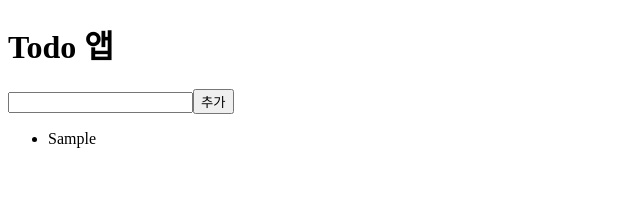
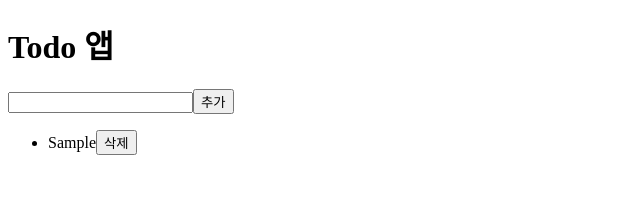
Before and after one commit to gnuoy-oh/Vue-CompositonAPI, a Vue app in the folder vue-composition/: page / in a window 1280 px wide. Both pictures are taken after typing "Sample" into the empty fields and a click on the button "추가". Shown: the top 220 px of the page, without its empty margins (0-640 px from the left). Built offline with nearby package versions, Linux system fonts and the light colour scheme.

Commit message:
feat: emit add2

```diff
--- a/vue-composition/src/App.vue
+++ b/vue-composition/src/App.vue
@@ -1,7 +1,9 @@
 <template>
   <TodoHeader></TodoHeader>
+  <!-- @하위컴포넌트 이벤트 명 = "상위컴포넌트 메서드 명" -->
   <TodoInput @add="addTodoItem"></TodoInput>
-  <TodoList :todoItems="todoItems"></TodoList>
+  <!-- :프롭스 명 = "상위컴포넌트 데이터 명" -->
+  <TodoList :todoItems="todoItems" @remove="removeTodoItem"></TodoList>
 </template>
 
 <script>
@@ -35,7 +37,12 @@
       localStorage.setItem(todo, todo);
     }
 
-    return { todoItems, addTodoItem };
+    function removeTodoItem(item, index) {
+      todoItems.value.splice(index, 1);
+      localStorage.removeItem(item);
+    }
+
+    return { todoItems, addTodoItem, removeTodoItem };
   }
 };
 </script>
--- a/vue-composition/src/components/TodoList.vue
+++ b/vue-composition/src/components/TodoList.vue
@@ -1,13 +1,22 @@
 <template>
   <ul>
-    <li v-for="(item, index) in todoItems" :key="index">{{ item }}</li>
+    <li v-for="(item, index) in todoItems" :key="index">
+      <span>{{ item }}</span>
+      <button @click="removeTodo(item, index)">삭제</button>
+    </li>
   </ul>
 </template>
 
 <script>
 export default {
   props: ["todoItems"],
-  setup() {}
+  setup(props, context) {
+    function removeTodo(item, index) {
+      context.emit("remove", item, index);
+    }
+
+    return { removeTodo };
+  }
 };
 </script>
 
```
